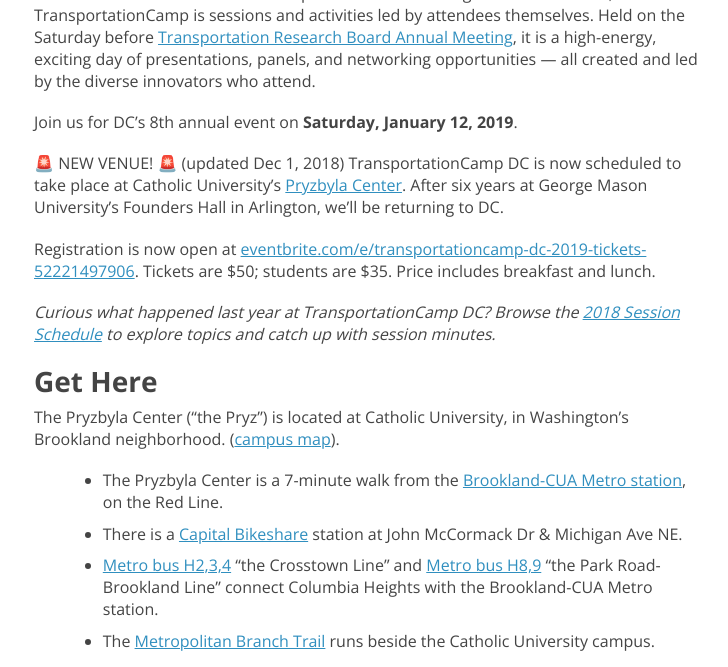
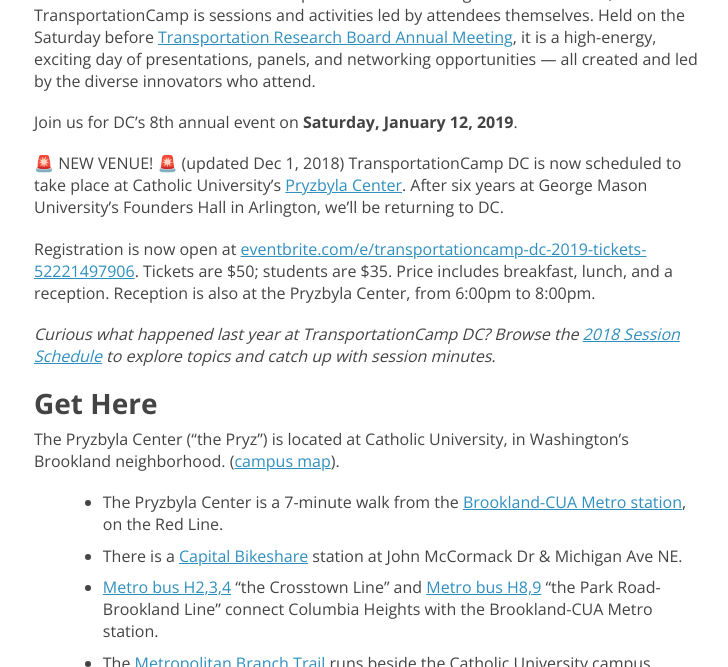
Before and after one commit to transpocamp/transportationcamp.org, a Jekyll site: the page built from events/dc2019/index.markdown, in a window 1280 px wide and 900 px high, scrolled down 397 px, cut to the strip 0-667 px from the top of the window. Shown: the whole strip, without its empty margins (270-998 px from the left). Built offline with Jekyll 4.4.1, drawn with Linux system fonts in a browser that asks for light colours; nearby versions of some CDN libraries.

Commit message:
add reception

```diff
--- a/events/dc2019/index.markdown
+++ b/events/dc2019/index.markdown
@@ -14,7 +14,7 @@
 🚨 NEW VENUE! 🚨 (updated Dec 1, 2018)
 TransportationCamp DC is now scheduled to take place at Catholic University's [Pryzbyla Center](http://pryzbyla.cua.edu/). After six years at George Mason University’s Founders Hall in Arlington, we'll be returning to DC.
 
-Registration is now open at [eventbrite.com/e/transportationcamp-dc-2019-tickets-52221497906](https://www.eventbrite.com/e/transportationcamp-dc-2019-tickets-52221497906). Tickets are $50; students are $35. Price includes breakfast and lunch.
+Registration is now open at [eventbrite.com/e/transportationcamp-dc-2019-tickets-52221497906](https://www.eventbrite.com/e/transportationcamp-dc-2019-tickets-52221497906). Tickets are $50; students are $35. Price includes breakfast, lunch, and a reception. Reception is also at the Pryzbyla Center, from 6:00pm to 8:00pm.
 
 *Curious what happened last year at TransportationCamp DC? Browse the [2018 Session Schedule](http://bit.ly/transpo18) to explore topics and catch up with session minutes.*
 
```
